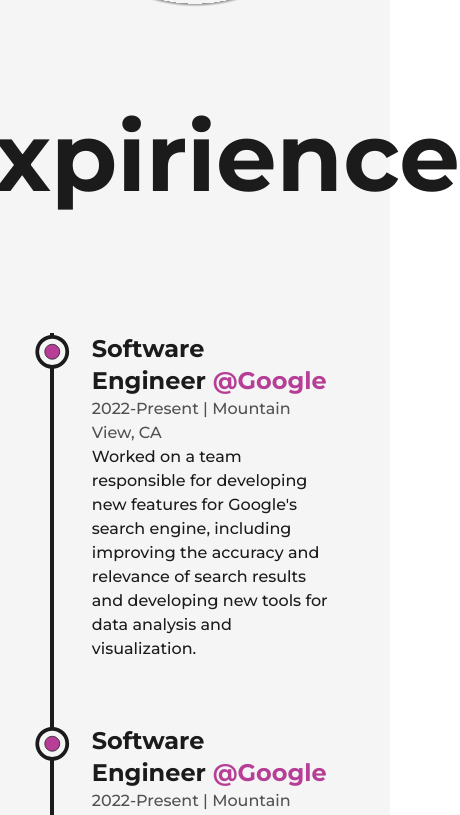
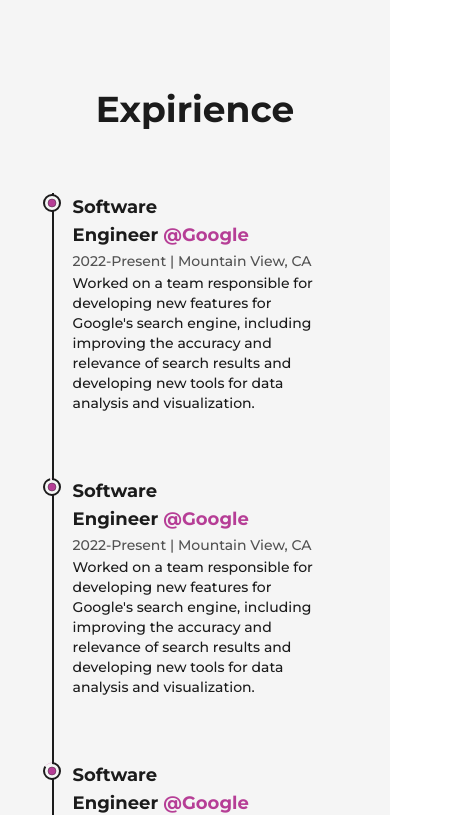
Before and after one commit to kbuhantsev/portfolio, a Next.js app: page /about in a window 390 px wide. Shown: the part 1934-2749 px from the top of the page, 460 px wide, since content can reach past the window. Built offline with nearby package versions, Linux system fonts and the light colour scheme.

Commit message:
responsive

```diff
--- a/app/components/Education.jsx
+++ b/app/components/Education.jsx
@@ -9,7 +9,9 @@
   return (
     <li
       ref={ref}
-      className="my-8 first:mt-0 last:mb-0 w-[60%] mx-auto flex flex-col items-center justify-between"
+      className="my-8 first:mt-0 last:mb-0 w-[60%]
+       mx-auto flex flex-col items-center justify-between
+       md:w-[80%]"
     >
       <LiIcon reference={ref} />
       <motion.div
@@ -17,11 +19,11 @@
         whileInView={{ y: 0 }}
         transition={{ duration: 0.5, type: "spring" }}
       >
-        <h3 className="capitalize font-bold text-2xl">{type}</h3>
-        <span className="capitalize font-medium text-dark/75 dark:text-light/75">
+        <h3 className="capitalize font-bold text-2xl xs:text-lg">{type}</h3>
+        <span className="capitalize font-medium text-dark/75 dark:text-light/75 xs:text-sm">
           {time} | {place}
         </span>
-        <p className="font-medium w-full">{info}</p>
+        <p className="font-medium w-full md:text-sm">{info}</p>
       </motion.div>
     </li>
   );
@@ -37,14 +39,17 @@
 
   return (
     <div className="my-24">
-      <h2 className="font-bold text-8xl w-full text-center mb-32">Education</h2>
-      <div ref={ref} className="w-[75%] mx-auto relative">
+      <h2 className="font-bold text-8xl w-full text-center mb-32 md:text-6xl xs:text-4xl md:mb-16">
+        Education
+      </h2>
+      <div ref={ref} className="w-[75%] mx-auto relative lg:w-[90%] md:w-full">
         <motion.div
           style={{ scaleY: scrollYProgress }}
-          className="absolute top-0 left-[54px] w-[4px] h-full bg-dark origin-top dark:bg-light"
+          className="absolute top-0 left-[54px] w-[4px] h-full bg-dark origin-top dark:bg-light
+          md:w-[2px] md:left-[30px] xs:left-[20px]"
         />
 
-        <ul className="w-full flex flex-col items-start justify-between ml-4">
+        <ul className="w-full flex flex-col items-start justify-between ml-4 xs:ml-2">
           <Details
             type="Bachelor Of Science In Computer Science"
             time="2016-2020"
--- a/app/components/Expirience.jsx
+++ b/app/components/Expirience.jsx
@@ -9,7 +9,9 @@
   return (
     <li
       ref={ref}
-      className="my-8 first:mt-0 last:mb-0 w-[60%] mx-auto flex flex-col items-center justify-between"
+      className="my-8 first:mt-0 last:mb-0 w-[60%]
+      mx-auto flex flex-col items-center justify-between
+      md:w-[80%]"
     >
       <LiIcon reference={ref} />
       <motion.div
@@ -17,7 +19,7 @@
         whileInView={{ y: 0 }}
         transition={{ duration: 0.5, type: "spring" }}
       >
-        <h3 className="capitalize font-bold text-2xl">
+        <h3 className="capitalize font-bold text-2xl xs:text-lg">
           {position}&nbsp;
           <a
             href={companyLink}
@@ -27,10 +29,10 @@
             @{company}
           </a>
         </h3>
-        <span className="capitalize font-medium text-dark/75 dark:text-light/75">
+        <span className="capitalize font-medium text-dark/75 dark:text-light/75 xs:text-sm">
           {time} | {address}
         </span>
-        <p className="font-medium w-full">{work}</p>
+        <p className="font-medium w-full md:text-sm">{work}</p>
       </motion.div>
     </li>
   );
@@ -46,16 +48,17 @@
 
   return (
     <div className="my-24">
-      <h2 className="font-bold text-8xl w-full text-center mb-32">
+      <h2 className="font-bold text-8xl w-full text-center mb-32 md:text-6xl xs:text-4xl md:mb-16">
         Expirience
       </h2>
-      <div ref={ref} className="w-[75%] mx-auto relative">
+      <div ref={ref} className="w-[75%] mx-auto relative lg:w-[90%] md:w-full">
         <motion.div
           style={{ scaleY: scrollYProgress }}
-          className="absolute top-0 left-[54px] w-[4px] h-full bg-dark origin-top dark:bg-light"
+          className="absolute top-0 left-[54px] w-[4px] h-full bg-dark origin-top dark:bg-light
+          md:w-[2px] md:left-[30px] xs:left-[20px]"
         />
 
-        <ul className="w-full flex flex-col items-start justify-between ml-4">
+        <ul className="w-full flex flex-col items-start justify-between ml-4 xs:ml-2">
           <Details
             position="Software Engineer"
             company="Google"
--- a/app/components/LiIcon.jsx
+++ b/app/components/LiIcon.jsx
@@ -12,7 +12,13 @@
 
   return (
     <figure className="absolute left-0 stroke-dark dark:stroke-light">
-      <svg width="75" height="75" viewBox="0 0 100 100" className="-rotate-90">
+      <svg
+        width="75"
+        height="75"
+        viewBox="0 0 100 100"
+        className="-rotate-90 md:w-[60px] md:h-[60px] xs:w-[40px] xs:h-[40px]
+        md:-translate-x-[25%] xs:-translate-x-[25%]"
+      >
         <circle
           cx="75"
           cy="75"
--- a/app/components/Skills.jsx
+++ b/app/components/Skills.jsx
@@ -25,7 +25,7 @@
 const Skills = () => {
   return (
     <>
-      <h2 className="font-bold text-8xl mt-24 w-full text-center mb-16 md:text-6xl ">
+      <h2 className="font-bold text-8xl mt-24 w-full text-center mb-16 md:text-6xl xs:text-4xl md:mb-16 ">
         Skills
       </h2>
       <div
```
